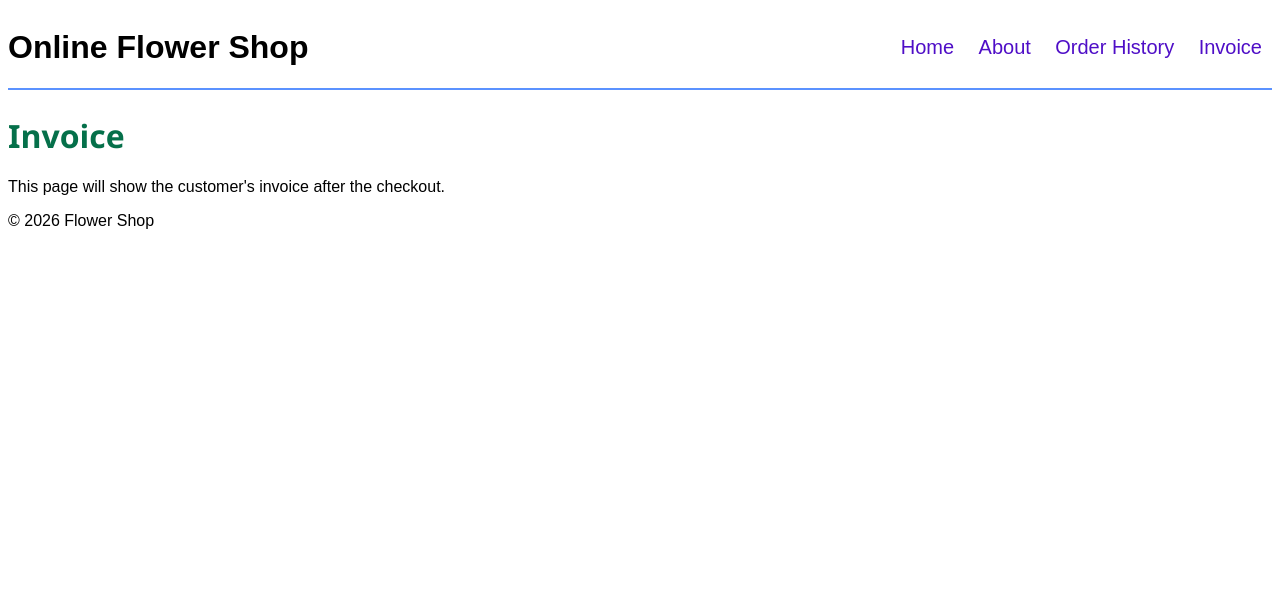
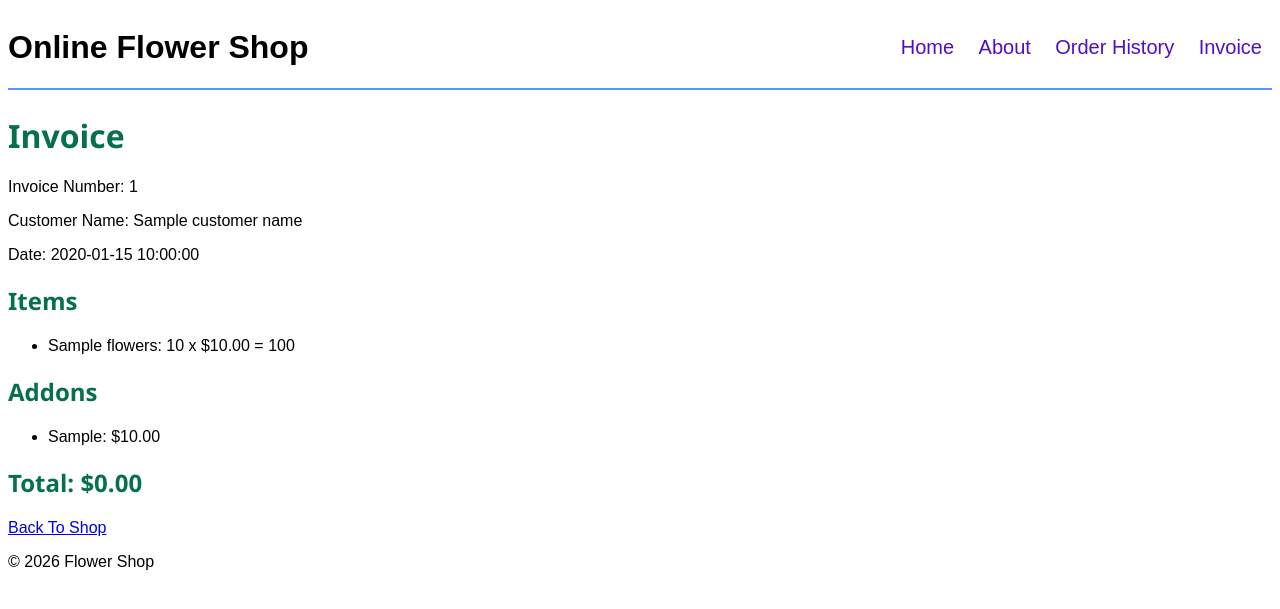
Before and after one commit to aivankhirlpastor/CSC2_Flask_Practise, a Python web app: template templates/invoice.html in a window 1280 px wide. Shown: the top 609 px of the page. Run offline with Jinja, Linux system fonts and the light colour scheme; the template is opened without the code that fills it: most values are stand-ins (such as "Sample title", 1, 10 or a date in 2020).

Commit message:
Applied Checkout Route

```diff
--- a/templates/invoice.html
+++ b/templates/invoice.html
@@ -5,6 +5,31 @@
 {% block content %}
 <body>
     <h1>Invoice</h1>
-    <p>This page will show the customer's invoice after the checkout.</p>
+    <p>Invoice Number: {{ invoice_number }}</p>
+    <p>Customer Name: {{ customer_name }}</p>
+    <p>Date: {{ invoice_date }}</p>
+
+    <h2>Items</h2>
+
+    {% if get_flower %}
+        <ul>
+            {% for flowers, data in get_flower.items() %}
+                <li>{{ flowers }}: {{ data["quantity"] }} x ${{ '%.2f' % data["price"] }} = {{ data["price"] * data["quantity"] }}</li>
+            {% endfor %}
+        </ul>
+    {% endif %}
+
+    <h2>Addons</h2>
+    {% if get_addon %}
+        <ul>
+            {% for add_ons, data in get_addon.items() %}
+                <li>{{ add_ons }}: ${{ '%.2f' % data }}</li>
+            {% endfor %}
+        </ul>
+    {% endif %}
+
+    <h2>Total: ${{ '%.2f' % total[0] }}</h2>
+
+    <a href="{{ url_for('index') }}">Back To Shop</a>
 </body>
 {% endblock %}
```
Also changed, not shown: app.py (+37 -6 lines), templates/index.html (+7 -1 lines).
